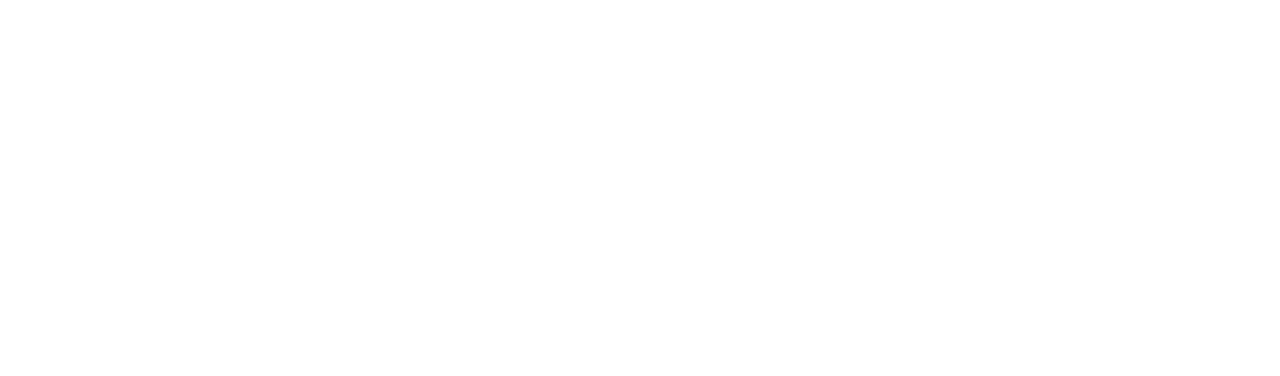
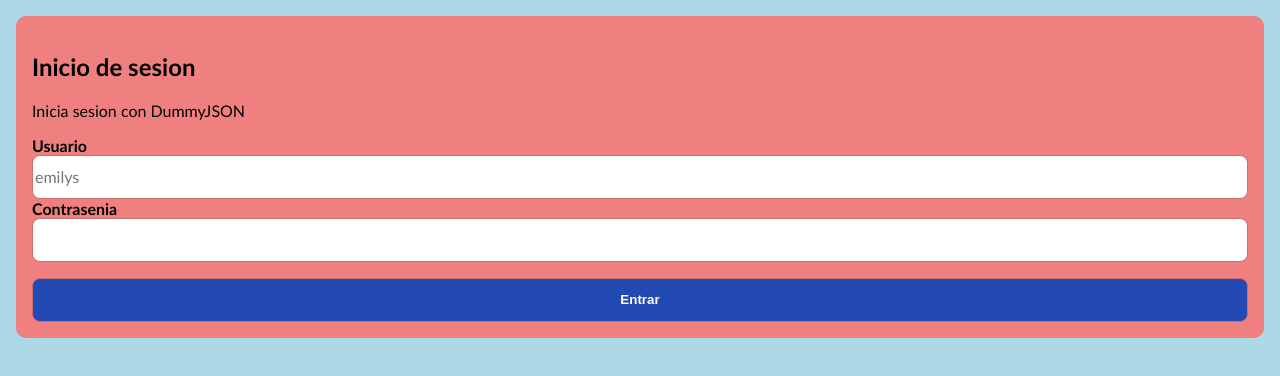
Before and after one commit to HectorVasquez1931/AP_T10, a plain HTML site: page index.html in a window 1280 px wide. Drawn offline with Linux system fonts and the light colour scheme.

Commit message:
add: html y css login

```diff
--- a/index.html
+++ b/index.html
@@ -5,10 +5,31 @@
     <meta charset="UTF-8">
     <meta name="viewport" content="width=device-width, initial-scale=1.0">
     <title>TALLER 10</title>
+    <link rel="stylesheet" href="styles.css">
+
 </head>
 
 <body>
+    <main>
+        <section id="login">
+            <h1>Inicio de sesion</h1>
+            <p>Inicia sesion con DummyJSON</p>
 
+            <form action="" id="login-form">
+                <label for="username">Usuario</label>
+                <input type="text" name="username" id="username" placeholder="emilys">
+
+                <label for="password">Contrasenia</label>
+                <input type="password" name="password" id="password">
+                <p id="login-error" hidden></p>
+                <button id="login-btn" type="submit">Entrar</button>
+            </form>
+
+        </section>
+    </main>
+
+
+    <script src="app.js"></script>
 </body>
 
 </html>
--- a/styles.css
+++ b/styles.css
@@ -0,0 +1,47 @@
+* {
+    box-sizing: border-box;
+}
+
+body {
+    margin: 0;
+    font-family: calibri;
+    background: lightblue;
+}
+
+main {
+    padding: 1rem;
+}
+
+#login {
+    background-color: lightcoral;
+    border-radius: 10px;
+    padding: 1rem;
+    align-items: center;
+}
+
+#login-form {
+    display: flex;
+    flex-direction: column;
+}
+
+label {
+    font-weight: bold;
+}
+
+input {
+    height: 44px;
+    font: inherit;
+    font-size: 1rem;
+    border: 1px solid #c97070;
+    border-radius: 8px;
+}
+
+button {
+    height: 44px;
+    margin-top: 1rem;
+    font-weight: bold;
+    border: 1px solid #c97070;
+    border-radius: 8px;
+    background: #2349b3;
+    color: #fff;
+}
```
